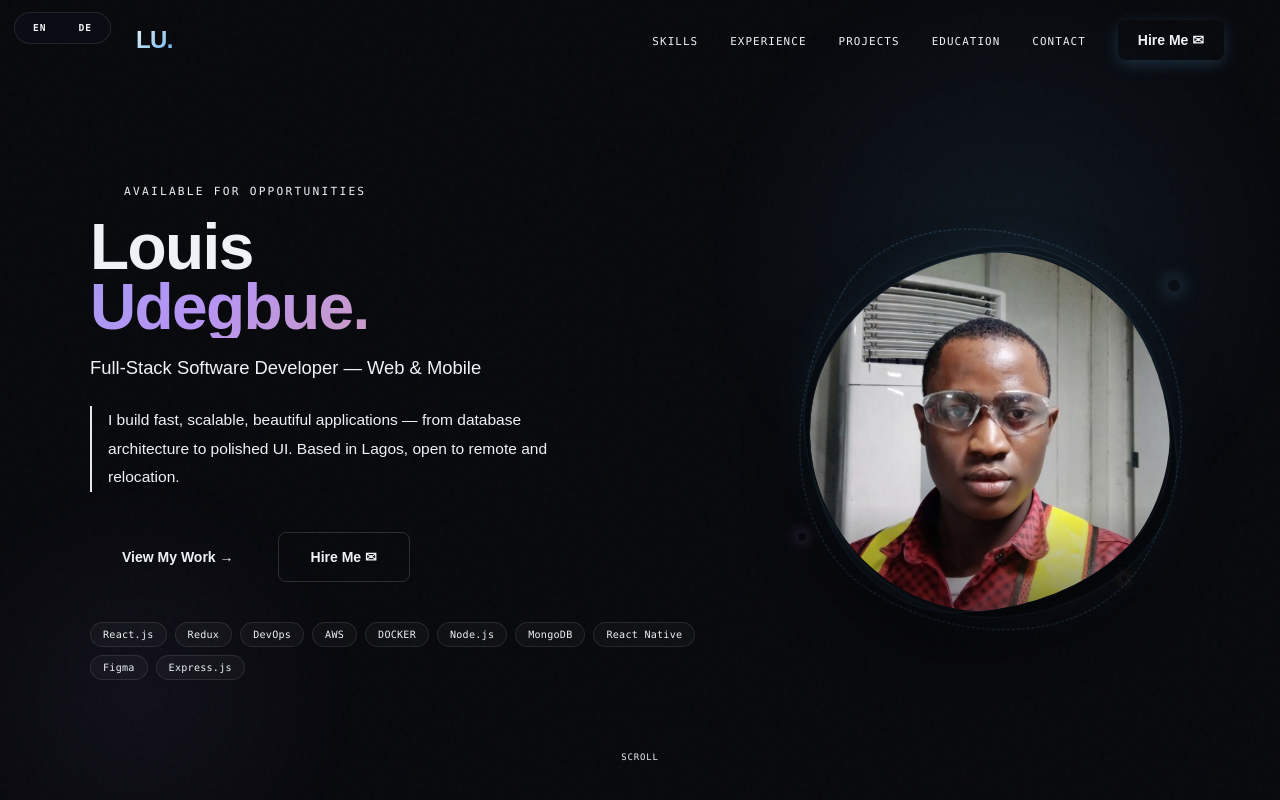
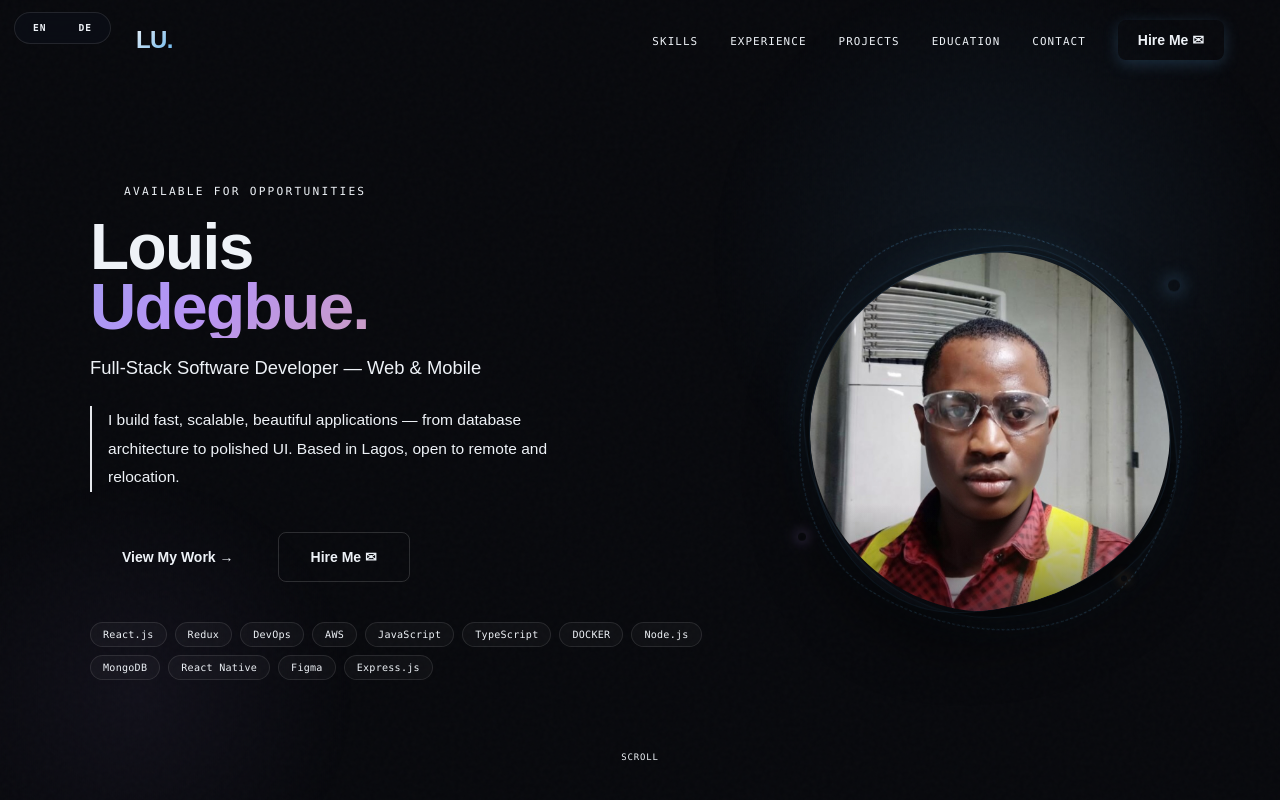
Before and after one commit to Bootstrap02/Portfolio, a React (Create React App) app: page / in a window 1280 px wide. Shown: the top 800 px of the page. Built offline with nearby package versions, Linux system fonts and the light colour scheme.

Commit message:
Update App.js

```diff
--- a/src/App.js
+++ b/src/App.js
@@ -133,7 +133,7 @@ function Hero({ lang, t }) {
             </button>
           </div>
           <div className="animate-fade-up delay-5 flex gap-2 flex-wrap">
-            {['React.js','Redux', 'DevOps', 'AWS', 'DOCKER', 'Node.js','MongoDB','React Native','Figma','Express.js'].map(p => (
+            {['React.js','Redux', 'DevOps', 'AWS','JavaScript', 'TypeScript', 'DOCKER', 'Node.js','MongoDB','React Native','Figma','Express.js'].map(p => (
               <span key={p} className="font-mono text-[0.63rem] tracking-wide text-muted2 border border-white/10 px-3 py-1 rounded-full bg-white/[0.03] hover:border-blue/40 hover:text-blue transition-all">
                 {p}
               </span>
```
